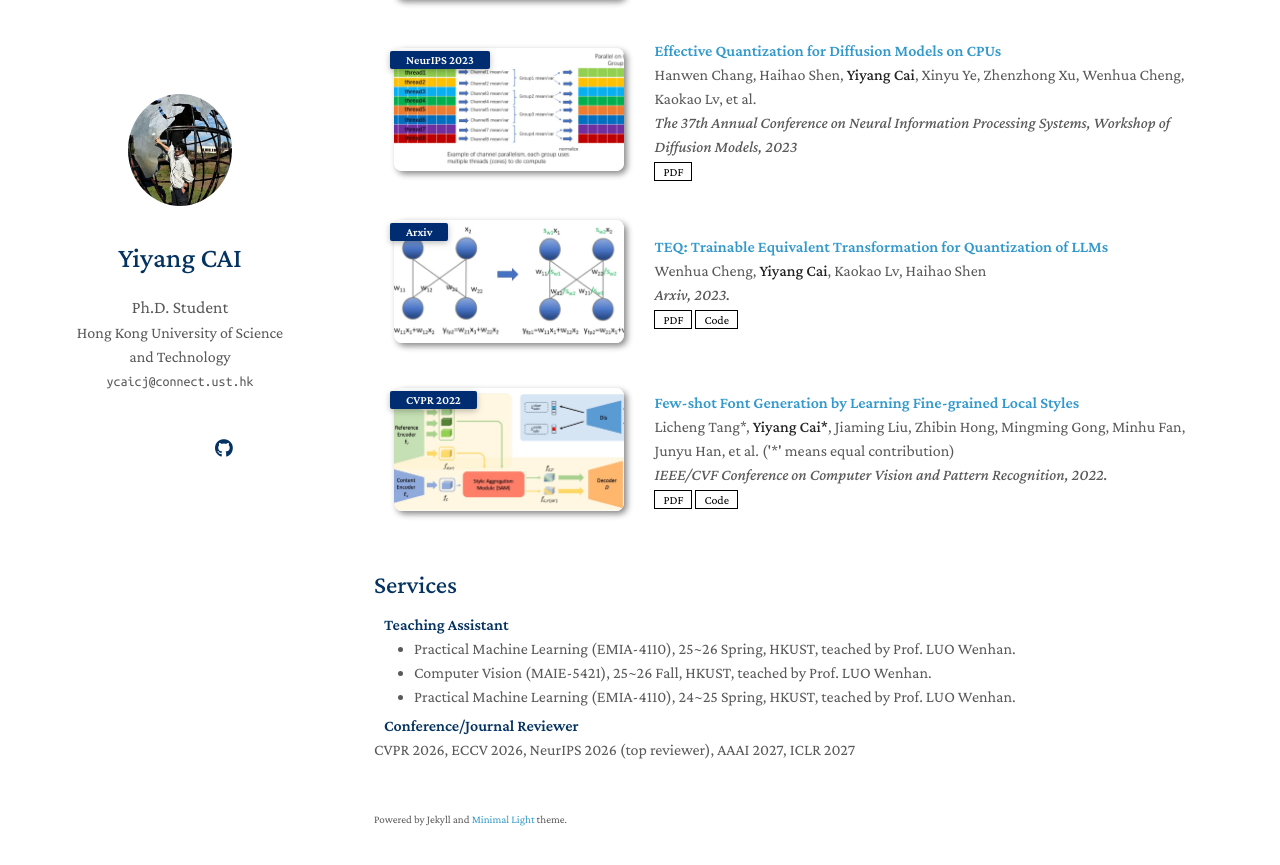
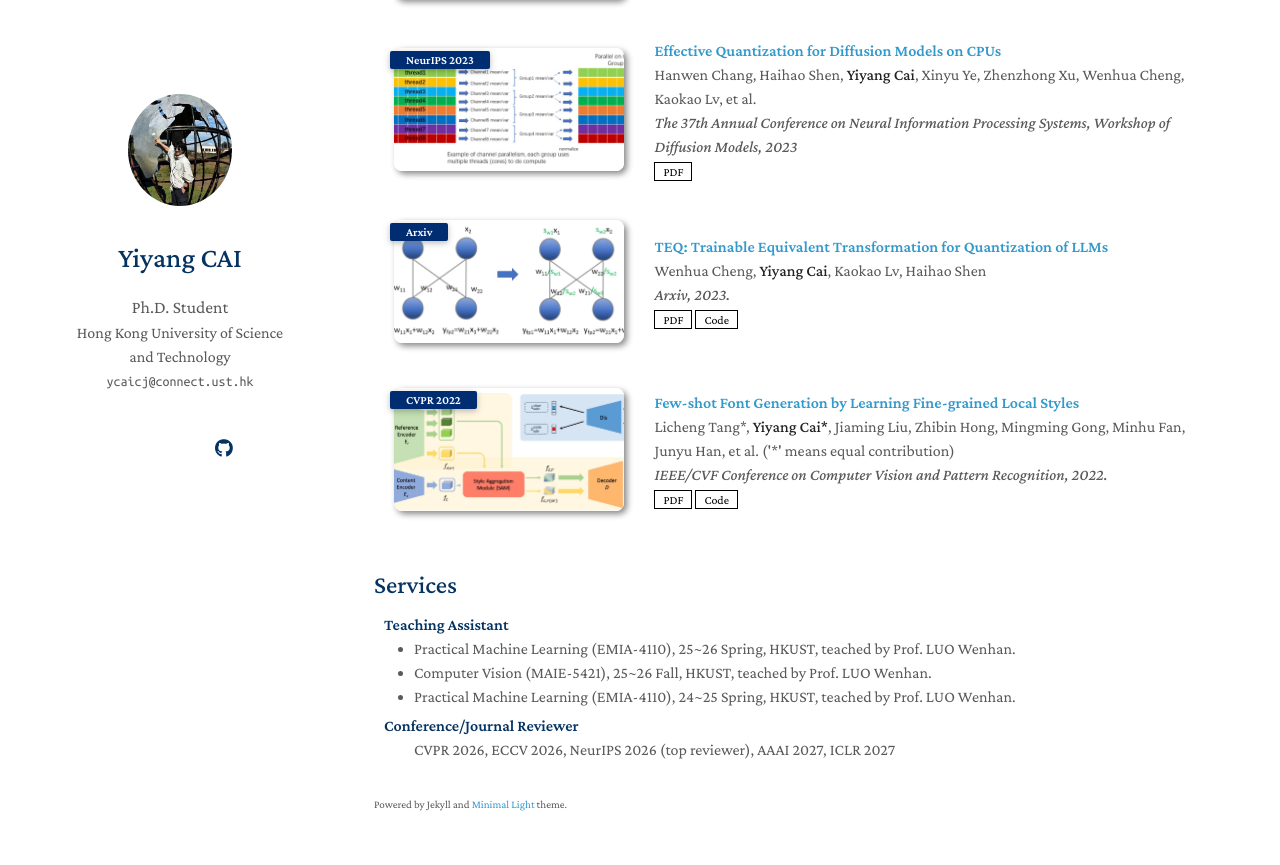
Before and after one commit to YIYANGCAI/YIYANGCAI.github.io, a Jekyll site: the page built from index.md, in a window 1280 px wide and 900 px high, scrolled down 1868 px. Shown: the top 865 px of the window. Built offline with Jekyll 4.4.1, drawn with Linux system fonts in a browser that asks for light colours; a style sheet for code colours, icons or effects is not loaded; our own code applies the rules of GitHub Pages for plain Markdown files.

Commit message:
Update services.md

```diff
--- a/_includes/services.md
+++ b/_includes/services.md
@@ -9,5 +9,5 @@
 </ul>
 
 <h4 style="margin:0 10px 0;">Conference/Journal Reviewer</h4>
-
+<ul style="margin:0 0 5px;">
 <a><autocolor>CVPR 2026, ECCV 2026, NeurIPS 2026 (top reviewer), AAAI 2027, ICLR 2027</autocolor></a>
```
